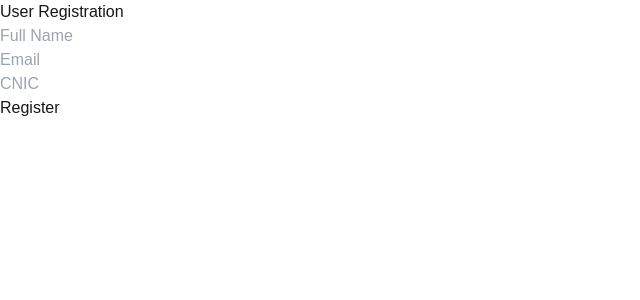
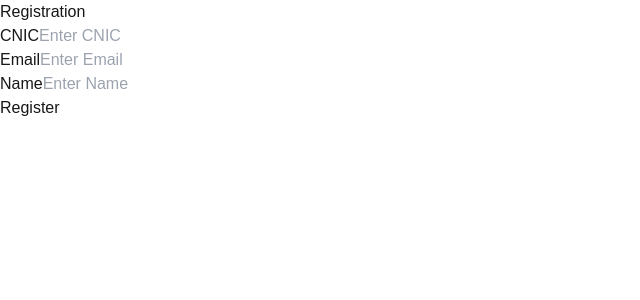
Before and after one commit to AbdulRehmanT/Saylani-Microfinance-App-Hackathon, a Next.js app: page /registration in a window 1280 px wide. Shown: the top 300 px of the page, without its empty margins (0-640 px from the left). Built offline with nearby package versions, Linux system fonts and the light colour scheme.

Commit message:
add detailing

```diff
--- a/src/app/registration/page.tsx
+++ b/src/app/registration/page.tsx
@@ -1,11 +1,77 @@
-import RegistrationForm from "@/components/registration-form";
+'use client'
+import { useState } from "react";
+import { useRouter } from "next/navigation";
 
-const RegisterPage = () => {
+const Registration = () => {
+  const [cnic, setCnic] = useState("");
+  const [email, setEmail] = useState("");
+  const [name, setName] = useState("");
+  const [errorMessage, setErrorMessage] = useState("");
+
+  const router = useRouter();
+
+  const handleSubmit = (e) => {
+    e.preventDefault();
+
+    // Simple validation
+    if (!cnic || !email || !name) {
+      setErrorMessage("All fields are required.");
+      return;
+    }
+
+    // Here, you can handle registration logic (e.g., send to backend)
+    // After registration, redirect to the loan request page
+    router.push("/loan-request");
+  };
+
   return (
     <div>
-      <RegistrationForm />
+      <h3 className="text-xl font-semibold text-gray-700 mb-4">Registration</h3>
+      <form onSubmit={handleSubmit}>
+        <div className="mb-4">
+          <label className="block text-sm text-gray-600">CNIC</label>
+          <input
+            type="text"
+            className="w-full px-4 py-2 border border-gray-300 rounded-lg"
+            value={cnic}
+            onChange={(e) => setCnic(e.target.value)}
+            placeholder="Enter CNIC"
+          />
+        </div>
+
+        <div className="mb-4">
+          <label className="block text-sm text-gray-600">Email</label>
+          <input
+            type="email"
+            className="w-full px-4 py-2 border border-gray-300 rounded-lg"
+            value={email}
+            onChange={(e) => setEmail(e.target.value)}
+            placeholder="Enter Email"
+          />
+        </div>
+
+        <div className="mb-4">
+          <label className="block text-sm text-gray-600">Name</label>
+          <input
+            type="text"
+            className="w-full px-4 py-2 border border-gray-300 rounded-lg"
+            value={name}
+            onChange={(e) => setName(e.target.value)}
+            placeholder="Enter Name"
+          />
+        </div>
+
+        {errorMessage && <p className="text-red-600">{errorMessage}</p>}
+
+        <button
+          type="submit"
+          className="px-6 py-2 bg-blue-600 text-white rounded-lg hover:bg-blue-700"
+        >
+          Register
+        </button>
+      </form>
     </div>
   );
 };
 
-export default RegisterPage;
+export default Registration;
--- a/src/components/header.jsx
+++ b/src/components/header.jsx
@@ -9,7 +9,7 @@ const Header = () => {
       <div className="container mx-auto flex justify-between items-center">
         {/* Logo */}
         <div className="text-xl font-bold">
-          <Image src="/logo.png" width={200} height={40} />
+          <Image src="/logo.png" width={200} height={40} alt="logo" />
         </div>
 
         {/* Navigation Links */}
--- a/src/components/loan-request-form.jsx
+++ b/src/components/loan-request-form.jsx
@@ -1,4 +1,4 @@
-// components/LoanRequestForm.js
+'use client'
 
 import { useState } from 'react';
 
```
Also changed, not shown: src/components/loan-calculator.jsx (+31 -22 lines).
